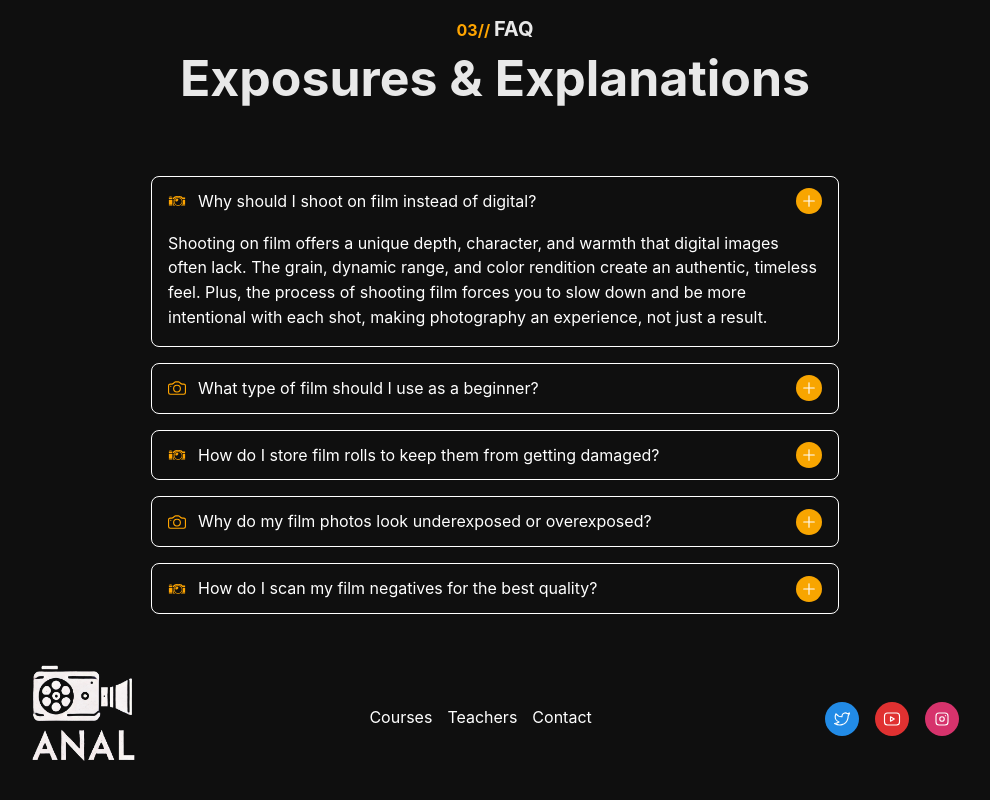
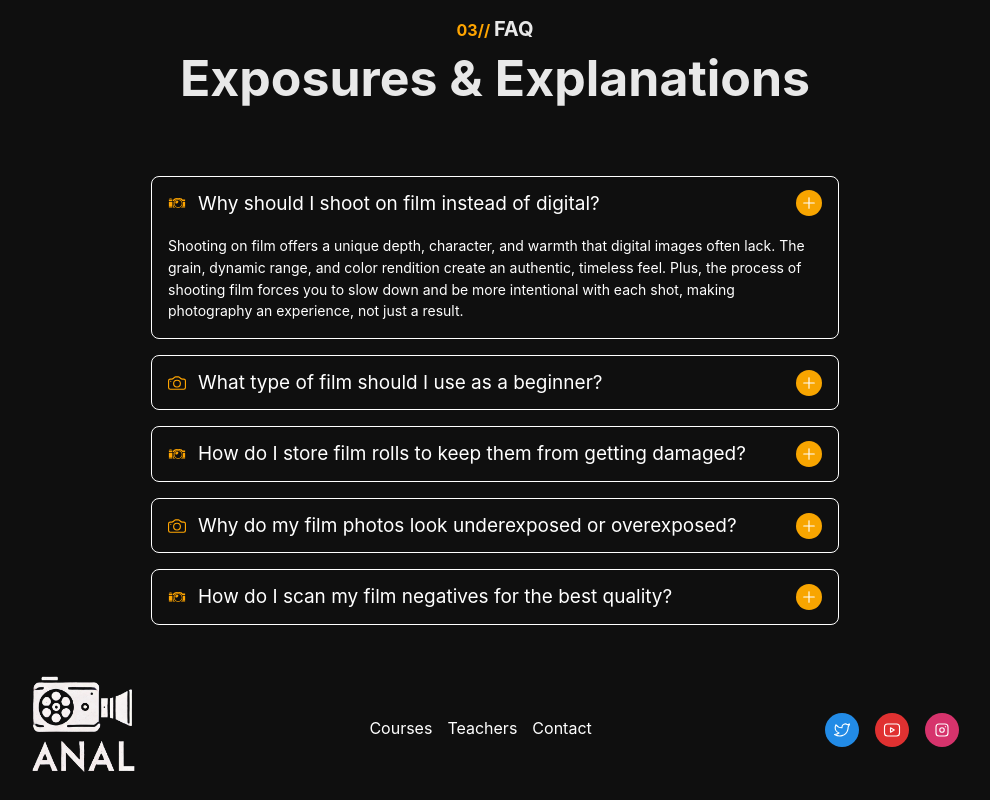
Before and after one commit to nikoleta01/analog-magic, a React (Create React App) app: page / in a window 1280 px wide. Shown: the part 2370-3170 px from the top of the page, without its empty margins (145-1135 px from the left). Built offline with nearby package versions, Linux system fonts and the light colour scheme.

Commit message:
feat(FAQItem): enhance styling for question and answer text in FAQItem component

```diff
--- a/src/components/Landing/FAQSection/FAQItem.tsx
+++ b/src/components/Landing/FAQSection/FAQItem.tsx
@@ -5,8 +5,10 @@ import { FAQItemProps } from "@/types";
 const FAQItems = ({ question, answer, value, icon }: FAQItemProps) => {
   return (
     <Accordion.Item className={classes.item} value={value}>
-      <Accordion.Control icon={icon}>{question}</Accordion.Control>
-      <Accordion.Panel>{answer}</Accordion.Panel>
+      <Accordion.Control icon={icon} fz={19} fw={500}>
+        {question}
+      </Accordion.Control>
+      <Accordion.Panel fz={14}>{answer}</Accordion.Panel>
     </Accordion.Item>
   );
 };
```
